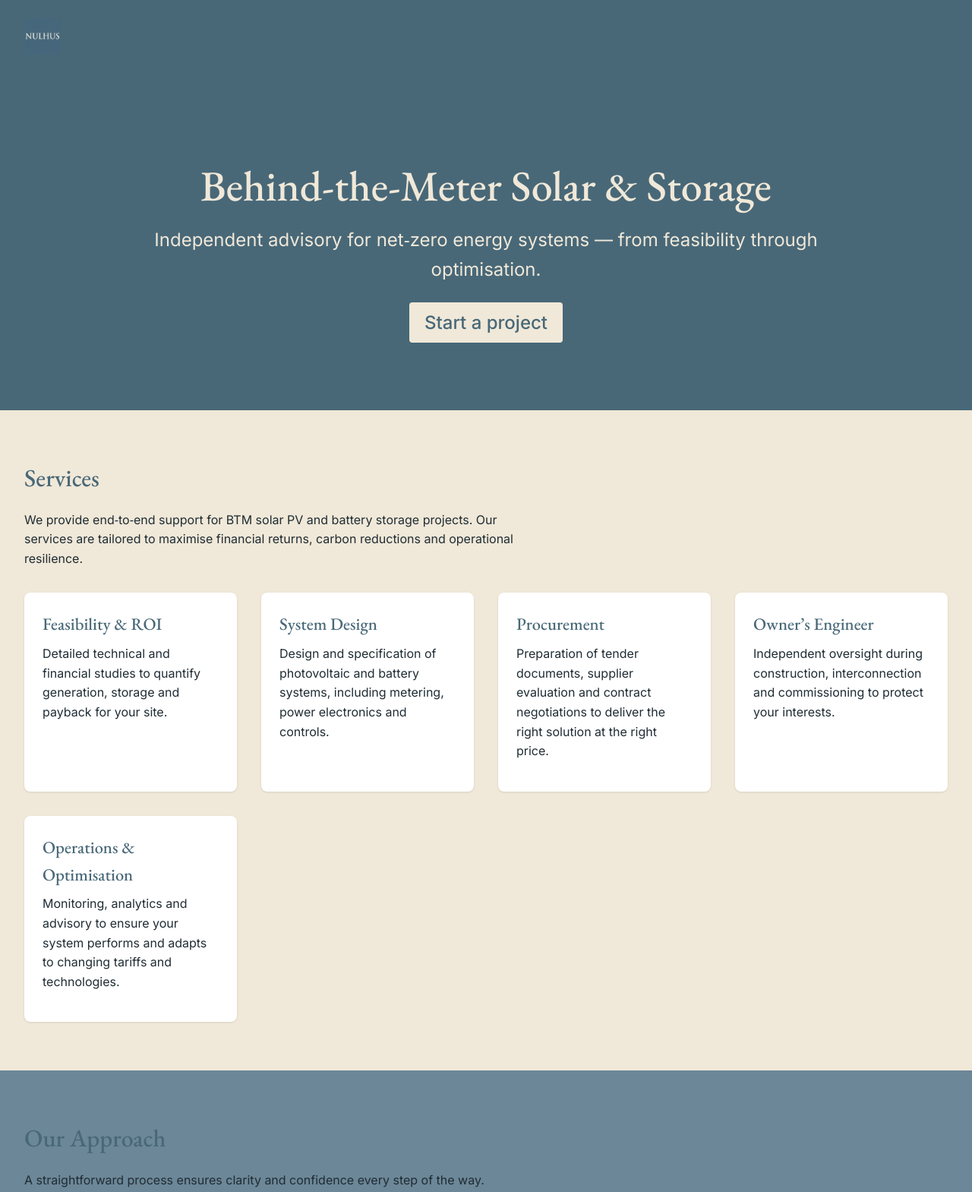
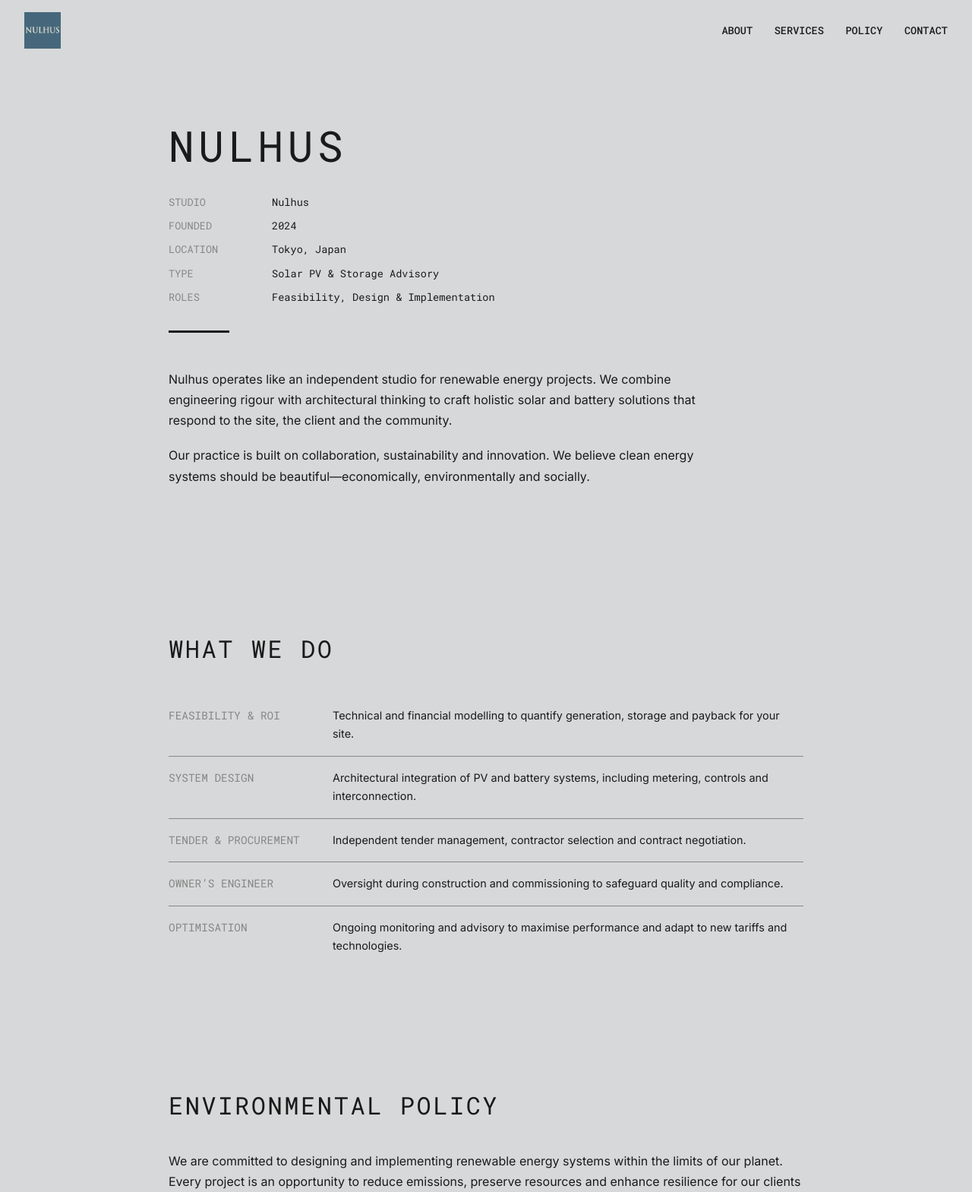
Before and after one commit to amaguire005/Nulhus, a plain HTML site: page index.html in a window 1280 px wide. Shown: the top 1569 px of the page at 76% size. Drawn offline with nearby package versions, Linux system fonts and the light colour scheme.

Commit message:
Redesign website with studio-inspired minimalist aesthetic

```diff
--- a/index.html
+++ b/index.html
@@ -2,297 +2,214 @@
 <html lang="en">
 <head>
     <!--
-        Nulhus website - minimalist Danish studio style
-        This single-page site was created for the Nulhus consultancy, which
-        specialises in behind‑the‑meter (BTM) solar PV and battery storage
-        advisory services. It uses a refined colour palette sampled from
-        the provided logo and clean typography to evoke a contemporary
-        Scandinavian aesthetic. Sections include a hero, services overview,
-        process, case studies, and contact details. Replace placeholder text
-        and case study examples with real information before publishing.
+        Nulhus studio website inspired by the minimalist aesthetic of architecture studios.
+        This design draws on the grey, textured backgrounds, monospace typography and
+        generous spacing seen on Engel Architects' "The Studio" page. The page presents
+        Nulhus as a boutique consultancy through a simple information block, narrative
+        paragraphs, a pared‑down list of services and an environmental policy. The
+        palette uses warm greys with Nulhus’ slate blue accent. Replace text or add
+        imagery as needed.
     -->
     <meta charset="UTF-8">
     <meta name="viewport" content="width=device-width, initial-scale=1.0">
-    <title>Nulhus – BTM Solar PV & Battery Storage Advisory</title>
-    <meta name="description" content="Nulhus provides expert behind‑the‑meter solar PV and battery storage advisory services including feasibility studies, design, tendering and optimisation.">
-    <meta property="og:title" content="Nulhus – BTM Solar PV & Battery Storage Advisory">
-    <meta property="og:description" content="Expert advisory for behind‑the‑meter solar PV and battery storage projects. Feasibility, design, tendering and optimisation.">
-    <meta property="og:image" content="logo.png">
-    <meta property="og:url" content="">
+    <title>Nulhus Studio</title>
+    <meta name="description" content="Nulhus is a studio‑style consultancy specialising in behind‑the‑meter solar PV and battery storage projects.">
+    <!-- Google Fonts: Roboto Mono for headings, Inter for body text -->
     <link rel="preconnect" href="https://fonts.googleapis.com">
     <link rel="preconnect" href="https://fonts.gstatic.com" crossorigin>
-    <!-- EB Garamond for headings and Inter for body text -->
-    <link href="https://fonts.googleapis.com/css2?family=EB+Garamond:wght@400;500;600&family=Inter:wght@300;400;500;600&display=swap" rel="stylesheet">
+    <link href="https://fonts.googleapis.com/css2?family=Roboto+Mono:wght@300;400;500&family=Inter:wght@300;400;500&display=swap" rel="stylesheet">
     <style>
         :root {
-            /* Colour palette derived from the logo */
-            --primary: #486878; /* slate blue */
-            --secondary: #f0e8d8; /* warm cream */
-            --accent: #6c8797; /* muted mid‑tone for backgrounds */
-            --light: #ffffff;
-            --dark: #1f2c34;
+            /* Colour palette inspired by Engel Architects: warm grey with a blue accent */
+            --bg: #d7d8d9; /* light grey background */
+            --fg: #1a1a1a; /* dark text */
+            --accent: #486878; /* slate blue accent from Nulhus brand */
+            --muted: #878787; /* muted grey for lines */
         }
-        *, *::before, *::after {
-            box-sizing: border-box;
-        }
+        *, *::before, *::after { box-sizing: border-box; }
         body {
             margin: 0;
+            background-color: var(--bg);
+            color: var(--fg);
             font-family: 'Inter', sans-serif;
-            color: var(--dark);
-            background-color: var(--secondary);
-            line-height: 1.6;
-        }
-        h1, h2, h3 {
-            font-family: 'EB Garamond', serif;
-            font-weight: 500;
-            margin: 0 0 0.5em;
-            color: var(--primary);
-        }
-        h1 {
-            font-size: 2.5rem;
-        }
-        h2 {
-            font-size: 2rem;
-        }
-        h3 {
-            font-size: 1.4rem;
-        }
-        p {
-            margin: 0 0 1em;
-            max-width: 65ch;
-        }
-        a {
-            color: var(--primary);
-            text-decoration: none;
+            line-height: 1.7;
         }
         header {
             display: flex;
+            justify-content: space-between;
             align-items: center;
-            justify-content: space-between;
-            padding: 1.5rem 2rem;
-            background-color: var(--primary);
-            color: var(--secondary);
+            padding: 1rem 2rem;
+            position: sticky;
+            top: 0;
+            background-color: var(--bg);
+            z-index: 10;
         }
         header img {
             height: 48px;
         }
-        header nav a {
+        nav a {
             margin-left: 1.5rem;
+            text-decoration: none;
+            color: var(--fg);
             font-weight: 500;
+            text-transform: uppercase;
+            font-family: 'Roboto Mono', monospace;
+            font-size: 0.85rem;
         }
-        .hero {
-            display: flex;
-            flex-direction: column;
-            align-items: center;
-            text-align: center;
-            padding: 6rem 2rem 4rem;
-            background-color: var(--primary);
-            color: var(--secondary);
+        nav a:hover { color: var(--accent); }
+        /* Intro / hero section */
+        .intro {
+            max-width: 900px;
+            margin: 4rem auto 6rem auto;
+            padding: 0 2rem;
         }
-        .hero h1 {
-            color: var(--secondary);
-            font-size: 3rem;
-            margin-bottom: 0.5rem;
+        .intro h1 {
+            font-family: 'Roboto Mono', monospace;
+            font-weight: 400;
+            font-size: 3.5rem;
+            letter-spacing: 0.1em;
+            margin: 0 0 1rem;
+            text-transform: uppercase;
         }
-        .hero p {
-            color: var(--secondary);
-            font-size: 1.25rem;
+        .info {
+            display: grid;
+            grid-template-columns: 120px 1fr;
+            gap: 0.5rem 1rem;
+            font-family: 'Roboto Mono', monospace;
+            font-size: 0.85rem;
             margin-bottom: 2rem;
         }
+        .info span { display: block; }
+        .info .label { color: var(--muted); text-transform: uppercase; }
+        .divider {
+            width: 80px;
+            height: 3px;
+            background-color: var(--fg);
+            margin: 2rem 0 3rem 0;
+        }
+        .intro p { max-width: 70ch; margin-bottom: 1.2rem; }
+        /* Services section */
         .section {
+            max-width: 900px;
+            margin: 0 auto;
             padding: 4rem 2rem;
         }
-        .section:nth-child(even) {
-            background-color: var(--accent);
+        .section h2 {
+            font-family: 'Roboto Mono', monospace;
+            font-weight: 400;
+            font-size: 2rem;
+            letter-spacing: 0.08em;
+            text-transform: uppercase;
+            margin-bottom: 2rem;
         }
-        .services {
+        .services-list {
+            list-style: none;
+            padding: 0;
+            margin: 0;
+        }
+        .services-list li {
             display: grid;
-            grid-template-columns: repeat(auto-fit, minmax(260px, 1fr));
-            gap: 2rem;
-            margin-top: 2rem;
+            grid-template-columns: 200px 1fr;
+            gap: 0.5rem 1rem;
+            padding: 1rem 0;
+            border-bottom: 1px solid var(--muted);
+            font-family: 'Roboto Mono', monospace;
+            font-size: 0.9rem;
         }
-        .service {
-            padding: 1.5rem;
-            background-color: var(--light);
-            border-radius: 0.5rem;
-            box-shadow: 0 1px 3px rgba(0,0,0,0.1);
+        .services-list li:last-child { border-bottom: none; }
+        .services-list .label { color: var(--muted); text-transform: uppercase; }
+        .policy p,
+        .services-list .desc {
+            font-family: 'Inter', sans-serif;
         }
-        .service h3 {
-            margin-top: 0;
-            margin-bottom: 0.5rem;
-        }
-        .process {
-            display: grid;
-            grid-template-columns: repeat(auto-fit, minmax(220px, 1fr));
-            gap: 2rem;
-            margin-top: 2rem;
-        }
-        .step {
-            padding: 1.5rem;
-            background-color: var(--light);
-            border-radius: 0.5rem;
-            box-shadow: 0 1px 3px rgba(0,0,0,0.1);
-        }
-        .case-studies {
-            display: grid;
-            grid-template-columns: repeat(auto-fit, minmax(280px, 1fr));
-            gap: 2rem;
-            margin-top: 2rem;
-        }
-        .case-study {
-            padding: 1.5rem;
-            background-color: var(--light);
-            border-radius: 0.5rem;
-            box-shadow: 0 1px 3px rgba(0,0,0,0.1);
-        }
-        .case-study h4 {
-            margin: 0 0 0.25rem;
-            font-family: 'EB Garamond', serif;
-            color: var(--primary);
-        }
+        /* Contact section */
         .contact-form {
             max-width: 600px;
-            margin: 2rem auto 0;
+            margin: 0 auto;
             display: flex;
             flex-direction: column;
             gap: 1rem;
         }
         .contact-form label {
-            font-weight: 500;
+            font-family: 'Roboto Mono', monospace;
+            font-size: 0.85rem;
+            text-transform: uppercase;
         }
         .contact-form input,
         .contact-form textarea {
             padding: 0.75rem;
-            border: 1px solid #ccc;
-            border-radius: 0.25rem;
-            font-family: inherit;
+            border: 1px solid var(--muted);
+            background-color: #ffffff;
             font-size: 1rem;
         }
         .contact-form button {
+            align-self: flex-start;
             padding: 0.75rem 1.5rem;
+            background-color: var(--accent);
+            color: #ffffff;
             border: none;
-            border-radius: 0.25rem;
-            background-color: var(--primary);
-            color: var(--secondary);
-            font-weight: 500;
-            font-size: 1rem;
+            font-family: 'Roboto Mono', monospace;
+            font-size: 0.9rem;
+            text-transform: uppercase;
             cursor: pointer;
         }
-        .contact-form button:hover {
-            background-color: var(--dark);
+        footer {
+            text-align: center;
+            padding: 2rem 1rem;
+            background-color: var(--bg);
+            font-size: 0.85rem;
         }
-        footer {
-            padding: 2rem;
-            background-color: var(--primary);
-            color: var(--secondary);
-            text-align: center;
-        }
-        footer a {
-            color: var(--secondary);
-            text-decoration: underline;
-        }
-        @media (min-width: 768px) {
-            .hero h1 {
-                font-size: 3.5rem;
-            }
-            .hero p {
-                font-size: 1.5rem;
-            }
+        footer a { color: var(--fg); text-decoration: underline; }
+        /* Responsive adjustments */
+        @media (max-width: 768px) {
+            .info { grid-template-columns: 100px 1fr; }
+            .services-list li { grid-template-columns: 150px 1fr; }
+            .intro h1 { font-size: 2.5rem; }
+            .section h2 { font-size: 1.6rem; }
         }
     </style>
 </head>
 <body>
     <header>
-        <div class="logo">
-            <img src="logo.png" alt="Nulhus logo" />
-        </div>
+        <img src="logo.png" alt="Nulhus logo">
         <nav>
+            <a href="#about">About</a>
             <a href="#services">Services</a>
-            <a href="#process">Approach</a>
-            <a href="#work">Work</a>
+            <a href="#policy">Policy</a>
             <a href="#contact">Contact</a>
         </nav>
     </header>
-    <section class="hero">
-        <h1>Behind‑the‑Meter Solar & Storage</h1>
-        <p>Independent advisory for net‑zero energy systems — from feasibility through optimisation.</p>
-        <p><a href="#contact" style="background-color: var(--secondary); color: var(--primary); padding: 0.75rem 1.25rem; border-radius: 0.25rem; font-weight: 500;">Start a project</a></p>
+    <main>
+        <section id="about" class="intro">
+            <h1>Nulhus</h1>
+            <div class="info">
+                <span class="label">Studio</span><span>Nulhus</span>
+                <span class="label">Founded</span><span>2024</span>
+                <span class="label">Location</span><span>Tokyo, Japan</span>
+                <span class="label">Type</span><span>Solar PV &amp; Storage Advisory</span>
+                <span class="label">Roles</span><span>Feasibility, Design &amp; Implementation</span>
+            </div>
+            <div class="divider"></div>
+            <p>Nulhus operates like an independent studio for renewable energy projects. We combine engineering rigour with architectural thinking to craft holistic solar and battery solutions that respond to the site, the client and the community.</p>
+            <p>Our practice is built on collaboration, sustainability and innovation. We believe clean energy systems should be beautiful—economically, environmentally and socially.</p>
         </section>
         <section id="services" class="section">
-        <h2>Services</h2>
-        <p>We provide end‑to‑end support for BTM solar PV and battery storage projects. Our services are tailored to maximise financial returns, carbon reductions and operational resilience.</p>
-        <div class="services">
-            <div class="service">
-                <h3>Feasibility &amp; ROI</h3>
-                <p>Detailed technical and financial studies to quantify generation, storage and payback for your site.</p>
-            </div>
-            <div class="service">
-                <h3>System Design</h3>
-                <p>Design and specification of photovoltaic and battery systems, including metering, power electronics and controls.</p>
-            </div>
-            <div class="service">
-                <h3>Procurement</h3>
-                <p>Preparation of tender documents, supplier evaluation and contract negotiations to deliver the right solution at the right price.</p>
-            </div>
-            <div class="service">
-                <h3>Owner’s Engineer</h3>
-                <p>Independent oversight during construction, interconnection and commissioning to protect your interests.</p>
-            </div>
-            <div class="service">
-                <h3>Operations &amp; Optimisation</h3>
-                <p>Monitoring, analytics and advisory to ensure your system performs and adapts to changing tariffs and technologies.</p>
-            </div>
-        </div>
+            <h2>What We Do</h2>
+            <ul class="services-list">
+                <li><span class="label">Feasibility &amp; ROI</span><span class="desc">Technical and financial modelling to quantify generation, storage and payback for your site.</span></li>
+                <li><span class="label">System Design</span><span class="desc">Architectural integration of PV and battery systems, including metering, controls and interconnection.</span></li>
+                <li><span class="label">Tender &amp; Procurement</span><span class="desc">Independent tender management, contractor selection and contract negotiation.</span></li>
+                <li><span class="label">Owner’s Engineer</span><span class="desc">Oversight during construction and commissioning to safeguard quality and compliance.</span></li>
+                <li><span class="label">Optimisation</span><span class="desc">Ongoing monitoring and advisory to maximise performance and adapt to new tariffs and technologies.</span></li>
+            </ul>
         </section>
-    <section id="process" class="section">
-        <h2>Our Approach</h2>
-        <p>A straightforward process ensures clarity and confidence every step of the way.</p>
-        <div class="process">
-            <div class="step">
-                <h3>1. Assess</h3>
-                <p>We begin with site audits, utility data analysis and stakeholder objectives to establish a baseline.</p>
-            </div>
-            <div class="step">
-                <h3>2. Design</h3>
-                <p>Our engineers tailor system sizing, technology selection and integration to meet your goals.</p>
-            </div>
-            <div class="step">
-                <h3>3. Deliver</h3>
-                <p>Through tendering, contract oversight and commissioning, we ensure quality and compliance.</p>
-            </div>
-            <div class="step">
-                <h3>4. Optimise</h3>
-                <p>Post‑installation, we monitor performance, optimise dispatch strategies and advise on improvements.</p>
-            </div>
-        </div>
-    </section>
-    <section id="work" class="section">
-        <h2>Recent Work</h2>
-        <p>Here are a few examples of how we’ve helped clients accelerate their clean‑energy transitions.</p>
-        <div class="case-studies">
-            <div class="case-study">
-                <h4>Corporate HQ Microgrid</h4>
-                <p><strong>Capacity:</strong> 1.2 MWp solar, 1 MWh battery</p>
-                <p><strong>Impact:</strong> Reduced grid imports by 45 %, saving $250k annually and avoiding 600 t CO₂e each year.</p>
-                <p><strong>Role:</strong> Full feasibility, design, tendering and owner’s engineering.</p>
-            </div>
-            <div class="case-study">
-                <h4>Industrial Fleet Charging</h4>
-                <p><strong>Capacity:</strong> 800 kWp solar, 1.5 MWh battery</p>
-                <p><strong>Impact:</strong> Enabled on‑site EV charging and peak‑shaving, cutting operating costs by 35 %.</p>
-                <p><strong>Role:</strong> System specification, economic modelling and procurement support.</p>
-            </div>
-            <div class="case-study">
-                <h4>Mixed‑Use Development</h4>
-                <p><strong>Capacity:</strong> 500 kWp solar, 500 kWh battery</p>
-                <p><strong>Impact:</strong> Achieved net‑zero on common loads, increasing property value and tenant satisfaction.</p>
-                <p><strong>Role:</strong> Feasibility, interconnection coordination and performance optimisation.</p>
-            </div>
-        </div>
+        <section id="policy" class="section policy">
+            <h2>Environmental Policy</h2>
+            <p>We are committed to designing and implementing renewable energy systems within the limits of our planet. Every project is an opportunity to reduce emissions, preserve resources and enhance resilience for our clients and their communities.</p>
         </section>
         <section id="contact" class="section">
-        <h2>Contact</h2>
-        <p>Let’s discuss how Nulhus can help you realise a resilient, low‑carbon energy future. Email us at <a href="mailto:hello@nulhus.com">hello@nulhus.com</a> or use the form below.</p>
+            <h2>Connect</h2>
+            <p>We’d love to discuss how Nulhus can help you realise a resilient, low‑carbon energy future. Use the form below or email <a href="mailto:hello@nulhus.com">hello@nulhus.com</a>.</p>
             <form class="contact-form" action="https://formspree.io/f/your-form-id" method="post">
                 <label for="name">Name</label>
                 <input type="text" id="name" name="name" required>
@@ -300,15 +217,16 @@
                 <input type="email" id="email" name="email" required>
                 <label for="message">Message</label>
                 <textarea id="message" name="message" rows="6" required></textarea>
-            <button type="submit">Send message</button>
+                <button type="submit">Send Message</button>
             </form>
         </section>
+    </main>
     <footer>
-        <p>&copy; <span id="year"></span> Nulhus. All rights reserved.</p>
-        <p><a href="https://www.linkedin.com/">LinkedIn</a> | <a href="mailto:hello@nulhus.com">Email us</a></p>
+        &copy; <span id="year"></span> Nulhus. All rights reserved. <br>
+        <a href="https://www.linkedin.com/">LinkedIn</a> | <a href="mailto:hello@nulhus.com">hello@nulhus.com</a>
     </footer>
     <script>
-        // Update year dynamically
+        // update year dynamically
         document.getElementById('year').textContent = new Date().getFullYear();
     </script>
 </body>
```
Lines whose indentation alone changed are shown as unchanged.
